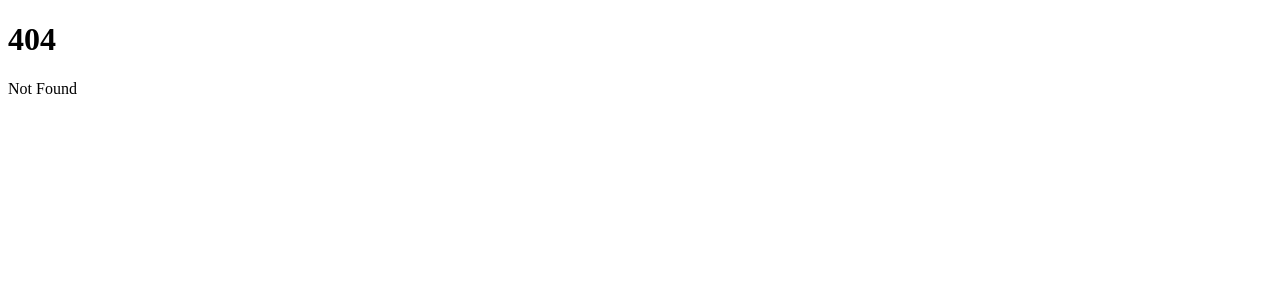
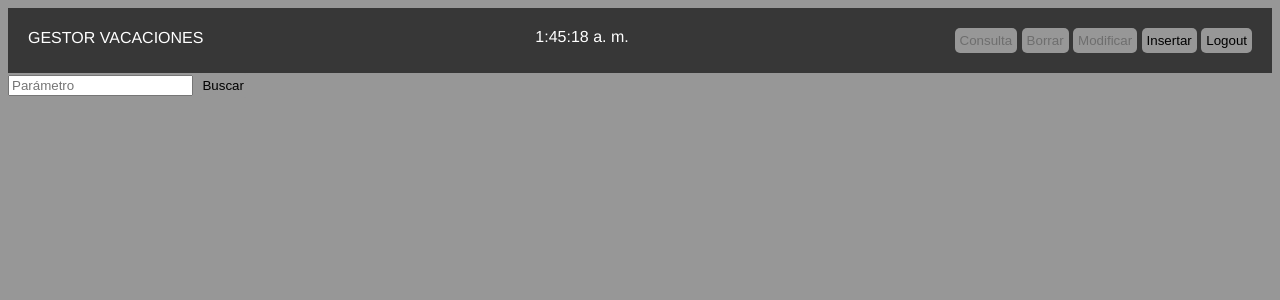
Before and after one commit to nesscoffee/GestorVacaciones, a SvelteKit app in the folder src/main/resources/GestorVacacionesSvelte/: page /listaEmpleados in a window 1280 px wide. Before the commit this address had no page. Shown: the top 300 px of the page. Built offline with nearby package versions, Linux system fonts and the light colour scheme.

Commit message:
Creacion pantalla listaEmpleados

```diff
--- /dev/null
+++ b/src/main/resources/GestorVacacionesSvelte/src/routes/listaEmpleados/+page.svelte
@@ -0,0 +1,98 @@
+<script>
+    let loadData = () => {
+        // Fetch data
+    }
+
+    $: loadData();
+
+    let horaActual = "";
+    const updateTime = () => {
+        horaActual = new Date().toLocaleTimeString('es-CR');
+    }
+    setInterval(updateTime, 1000);
+
+    let parametroBusqueda = "";
+    const aplicarFiltro = () => {
+        let parametro = parseInt(parametroBusqueda);
+
+        if ( isNaN(parametro) ) {
+            // Si son letras
+        } else {
+            // Si son numeros
+        }
+    }
+</script>
+
+<div class="lista">
+    <div class="navbar">
+        <div class="navbar-text">
+            <p>GESTOR VACACIONES</p>
+        </div>
+        <div class="navbar-clock">
+            {horaActual}
+        </div>
+        <div class="navbar-buttons">
+            <button disabled id="selectedButton">Consulta</button>
+            <button disabled id="selectedButton">Borrar</button>
+            <button disabled id="selectedButton">Modificar</button>
+            <a href="/insertarEmpleado">
+                <button>Insertar</button>
+            </a>
+            <a href="/">
+                <button>Logout</button>
+            </a>
+        </div>
+    </div>
+
+    <div>
+        <input type="text" placeholder="Parámetro" bind:value={parametroBusqueda}>
+        <button type="submit" on:click={aplicarFiltro}>Buscar</button>
+    </div>
+
+    <div class="lista" id="lista"></div>
+
+
+</div>
+
+<style>
+    :global(body) {
+        background-color: #979797;
+        font-family: 'Franklin Gothic Medium';
+    }
+
+    .navbar {
+        display: flex;
+        background-color: #373737;
+    }
+
+    .navbar-text {
+        flex: 1;
+        color: white;
+        padding: 5px;
+        padding-left: 20px;
+    }
+
+    .navbar-buttons {
+        flex: right;
+        padding: 20px;
+    }
+
+    .navbar-clock {
+        width: 30%;
+        color: white;
+        padding: 20px;
+    }
+
+    button {
+        background-color: #979797;
+        border: none;
+        padding: 5px;
+        border-radius: 5px;
+    }
+
+    button:hover {
+        background-color: #585858;
+        cursor: pointer;
+    }
+
+</style>
```
